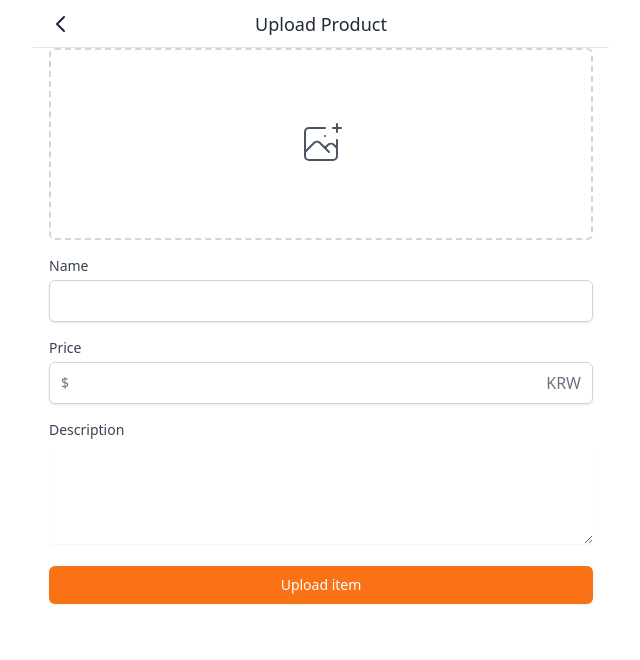
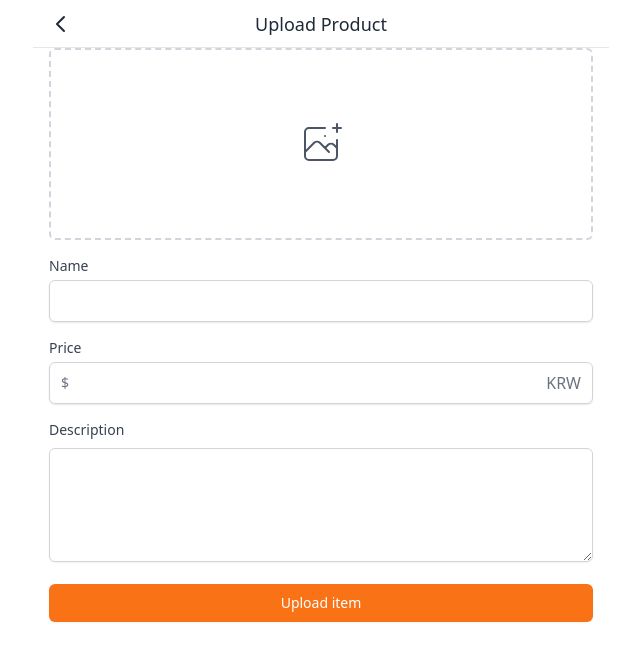
Before and after one commit to wlarkspur/carrot-market, a Next.js app in the folder carrot-market/: page /products/upload in a window 1280 px wide. Shown: the top 660 px of the page, without its empty margins (319-959 px from the left). Built offline with nearby package versions, Linux system fonts and the light colour scheme.

Commit message:
useMutatoin

```diff
--- a/carrot-market/components/textarea.tsx
+++ b/carrot-market/components/textarea.tsx
@@ -1,12 +1,18 @@
-import React from "react";
+import { UseFormRegisterReturn } from "react-hook-form";
 
 interface TextAreaProps {
   label?: string;
   name?: string;
+  register: UseFormRegisterReturn;
   [key: string]: any;
 }
 
-export default function TextArea({ label, name, ...rest }: TextAreaProps) {
+export default function TextArea({
+  label,
+  name,
+  register,
+  ...rest
+}: TextAreaProps) {
   return (
     <div>
       {label ? (
@@ -19,7 +25,8 @@ export default function TextArea({ label, name, ...rest }: TextAreaProps) {
       ) : null}
       <textarea
         id={name}
-        className="mt-1 shadow-sm w-full focus:ring-orange-500 rounded-md border-gray-300 focus:border-orange-500"
+        {...register}
+        className="mt-1 shadow-sm w-full focus:ring-orange-500 rounded-md border-gray-300 focus:border-orange-500 "
         rows={4}
         {...rest}
       />
--- a/carrot-market/package.json
+++ b/carrot-market/package.json
@@ -25,11 +25,13 @@
     "react-dom": "18.2.0",
     "react-hook-form": "^7.43.9",
     "swr": "^2.1.2",
-    "tailwindcss": "3.3.1",
+    "tailwindcss": "^3.3.1",
     "twilio": "^4.10.0",
     "typescript": "5.0.4"
   },
   "devDependencies": {
+    "@tailwindcss/forms": "^0.5.3",
+    "@types/nodemailer": "^6.4.7",
     "prisma": "^4.12.0"
   }
 }
--- /dev/null
+++ b/carrot-market/pages/api/products/index.ts
@@ -0,0 +1,39 @@
+import { withIronSessionApiRoute } from "iron-session/next";
+import { NextApiRequest, NextApiResponse } from "next";
+import withHandler, { ResponseType } from "@/libs/server/withHandlers";
+import client from "@/libs/server/client";
+import { withApiSession } from "@/libs/server/withSession";
+
+async function handler(
+  req: NextApiRequest,
+  res: NextApiResponse<ResponseType>
+) {
+  const {
+    body: { name, price, description },
+    session: { user },
+  } = req;
+  const product = await client.product.create({
+    data: {
+      name,
+      price: +price,
+      description,
+      image: "xx",
+      user: {
+        connect: {
+          id: user?.id,
+        },
+      },
+    },
+  });
+  res.json({
+    ok: true,
+    product,
+  });
+}
+
+export default withApiSession(
+  withHandler({
+    method: "POST",
+    handler,
+  })
+);
--- a/carrot-market/pages/products/upload.tsx
+++ b/carrot-market/pages/products/upload.tsx
@@ -1,12 +1,43 @@
 import Button from "@/components/button";
 import Input from "@/components/input";
 import Layout from "@/components/layout";
+import TextArea from "@/components/textarea";
+import useMutation from "@/libs/client/useMutation";
+import { Product } from "@prisma/client";
+
 import type { NextPage } from "next";
+import { useRouter } from "next/router";
+import { useEffect } from "react";
+import { useForm } from "react-hook-form";
+
+interface UploadProductForm {
+  name: string;
+  price: number;
+  description: string;
+}
+
+interface UploadProductMutation {
+  ok: boolean;
+  product: Product;
+}
 
 const Upload: NextPage = () => {
+  const router = useRouter();
+  const { register, handleSubmit } = useForm<UploadProductForm>();
+  const [uploadProduct, { loading, data }] =
+    useMutation<UploadProductMutation>("/api/products");
+  const onValid = (data: UploadProductForm) => {
+    if (loading) return;
+    uploadProduct(data);
+  };
+  useEffect(() => {
+    if (data?.ok) {
+      router.push(`/products/${data.product.id}`);
+    }
+  }, [data, router]);
   return (
     <Layout canGoBack title="Upload Product">
-      <form className="px-4 space-y-4 ">
+      <form className="px-4 space-y-4 " onSubmit={handleSubmit(onValid)}>
         <div>
           <label className="w-full cursor-pointer text-gray-600 hover:border-orange-500 hover:text-orange-500 flex items-center justify-center border-2 border-dashed border-gray-300 h-48 rounded-md">
             <svg
@@ -27,29 +58,30 @@ const Upload: NextPage = () => {
             <input className="hidden" type="file" />
           </label>
         </div>
-        <Input name="name" type="text" label="Name" required />
         <Input
+          register={register("name", { required: true })}
+          name="name"
+          type="text"
+          label="Name"
+          required
+        />
+        <Input
+          register={register("price", { required: true })}
           required
           label="Price"
-          placeholder="0.00"
           name="price"
           type="text"
           kind="price"
         />
-        <div>
-          <label
-            htmlFor="description"
-            className="mb-1 block text-sm font-medium text-gray-700"
-          >
-            Description
-          </label>
-          <textarea
-            id="description"
-            className="mt-1 shadow-sm w-full focus:ring-orange-500 rounded-md border-gray-300 focus:border-orange-500"
-            rows={4}
-          />
-        </div>
-        <Button text="Upload item" />
+
+        <TextArea
+          register={register("description", { required: true })}
+          name="description"
+          label="Description"
+          required
+        />
+
+        <Button text={loading ? "loading..." : "Upload item"} />
       </form>
     </Layout>
   );
--- a/carrot-market/styles/Home.module.css
+++ b/carrot-market/styles/Home.module.css
@@ -97,7 +97,7 @@
 
 .center::before,
 .center::after {
-  content: '';
+  content: "";
   left: 50%;
   position: absolute;
   filter: blur(45px);
@@ -125,7 +125,7 @@
 
 .thirteen::before,
 .thirteen::after {
-  content: '';
+  content: "";
   position: absolute;
   z-index: -1;
 }
--- a/carrot-market/tailwind.config.js
+++ b/carrot-market/tailwind.config.js
@@ -1,18 +1,12 @@
 /** @type {import('tailwindcss').Config} */
 module.exports = {
   content: [
-    './pages/**/*.{js,ts,jsx,tsx}',
-    './components/**/*.{js,ts,jsx,tsx}',
-    './app/**/*.{js,ts,jsx,tsx}',
+    "./pages/**/*.{js,jsx,ts,tsx}",
+    "./components/**/*.{js,jsx,ts,tsx}",
   ],
   theme: {
-    extend: {
-      backgroundImage: {
-        'gradient-radial': 'radial-gradient(var(--tw-gradient-stops))',
-        'gradient-conic':
-          'conic-gradient(from 180deg at 50% 50%, var(--tw-gradient-stops))',
-      },
-    },
+    extend: {},
   },
-  plugins: [],
-}
+  darkMode: "media", // class
+  plugins: [require("@tailwindcss/forms")],
+};
```
Also changed, not shown: 1 other file (tests, documents, lock files or other folders).
